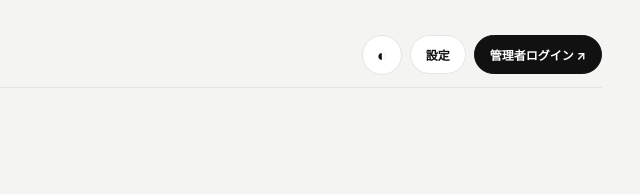
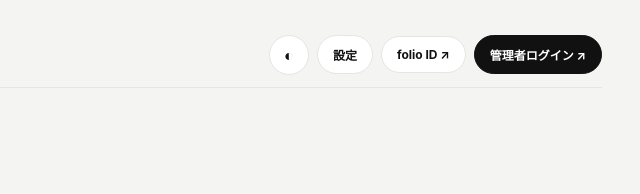
Before and after one commit to u5kq/home-receptio, a plain HTML site: page index.html in a window 1280 px wide. Shown: the top 194 px of the page, 640-1280 px from the left. Drawn offline with Linux system fonts and the light colour scheme.

Commit message:
Add folio ID login entry UI

```diff
--- a/index.html
+++ b/index.html
@@ -24,7 +24,7 @@ body.compact .panel{padding:16px}body.large-text{--scale:1.12}
 <main class="app">
 <header class="header">
  <div class="brand"><span class="mark">H.</span><span>HOME RECEPTION<small>VISITOR MANAGEMENT</small></span></div>
- <div class="header-right"><button class="icon-btn" id="themeQuick" aria-label="テーマ切替" title="テーマ切替">◐</button><button class="btn" id="settingsOpen">設定</button><button class="btn primary" id="adminOpen">管理者ログイン ↗</button></div>
+ <div class="header-right"><button class="icon-btn" id="themeQuick" aria-label="テーマ切替" title="テーマ切替">◐</button><button class="btn" id="settingsOpen">設定</button><a class="btn" href="https://u5kq.github.io/folio.jp/account.html" style="text-decoration:none">folio ID ↗</a><button class="btn primary" id="adminOpen">管理者ログイン ↗</button></div>
 </header>
 <section class="intro"><div class="eyebrow">WELCOME / VISITOR CHECK-IN</div><h1>Welcome.</h1><p>ご来訪ありがとうございます。下記のフォームに必要事項をご入力のうえ、受付をお願いいたします。</p></section>
 <nav class="nav hidden" id="adminNav"><button data-page="adminPage" class="active">受付一覧</button><button data-page="settingsPage">端末設定</button><button id="logoutNav">ログアウト</button></nav>
```
